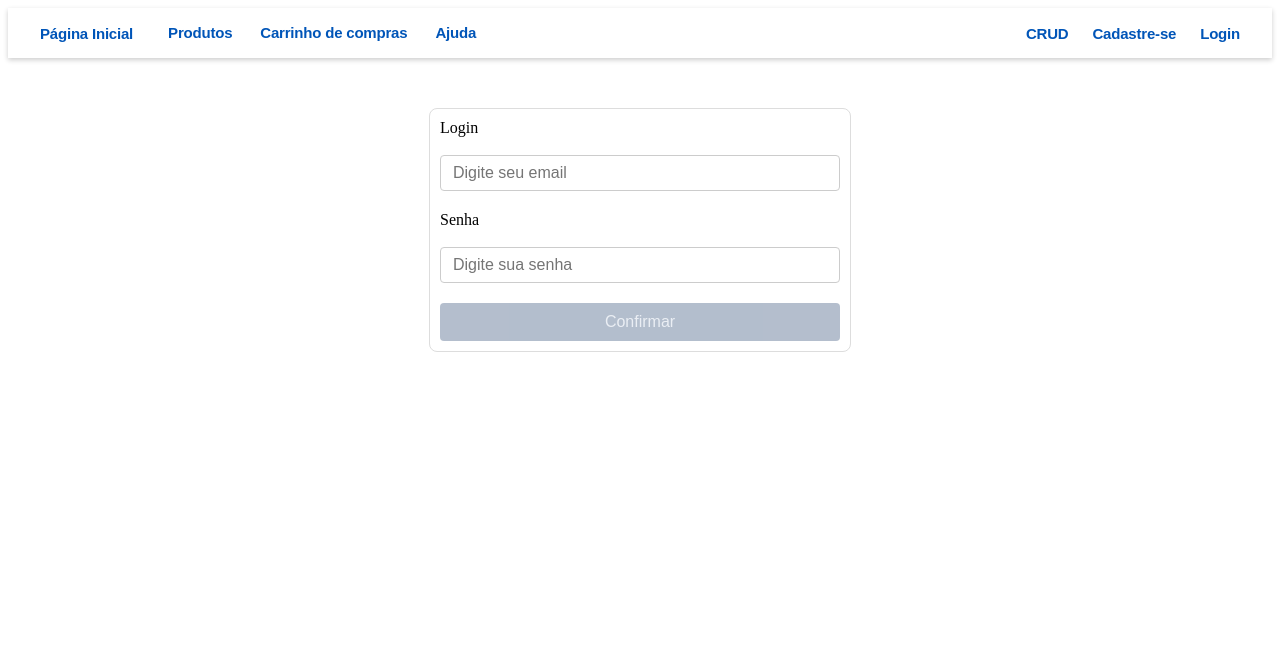
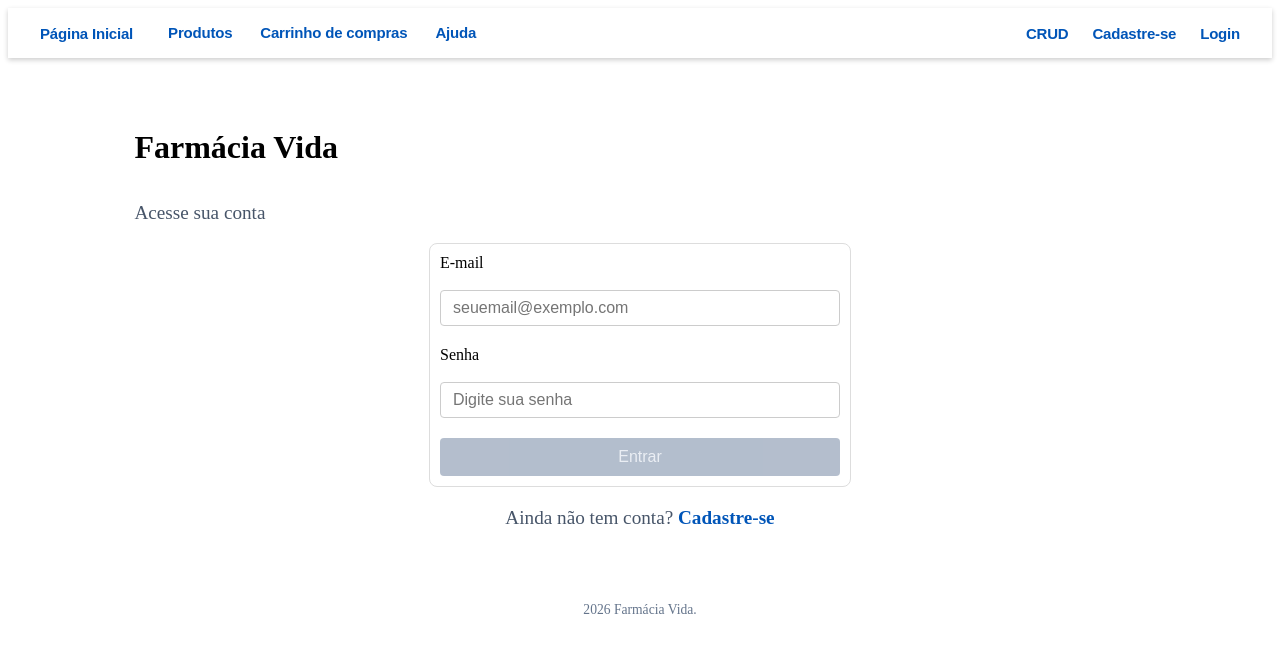
Before and after one commit to williamalmeida11/MinhaLoja, an Angular app: page /login in a window 1280 px wide. Shown: the top 652 px of the page. Built offline with nearby package versions, Linux system fonts and the light colour scheme.

Commit message:
feat: adiciona link de cadastro e aviso de direitos autorais na tela de login

```diff
--- a/src/app/pages/login/login.component.css
+++ b/src/app/pages/login/login.component.css
@@ -60,3 +60,28 @@ form {
   cursor: not-allowed;
   opacity: 0.7;
 }
+.link-cadastro {
+    text-align: center;
+    margin-top: 20px;
+    font-size: 1rem;
+}
+
+.link-cadastro a {
+    color: #0055b8;
+    font-weight: bold;
+    text-decoration: none;
+}
+
+.link-cadastro a:hover {
+    text-decoration: underline;
+}
+
+.direitos {
+    margin-top: 40px;
+    text-align: center;
+}
+
+.direitos p {
+    font-size: 0.85rem;
+    color: #64748b;
+}
--- a/src/app/pages/login/login.component.html
+++ b/src/app/pages/login/login.component.html
@@ -1,25 +1,37 @@
 
 <div class="content-container">
 
+    <h1>Farmácia Vida</h1>
+    <p>Acesse sua conta</p>
+
     <form>
-        <label for="email">Login</label><br>
+        <label for="email">E-mail</label><br>
         <input class="input-simples" id="email" name="email"
-	 type="email" placeholder="Digite seu email"
+            type="email" placeholder="seuemail@exemplo.com"
             (keyup)="validarFormulario()"
             [(ngModel)]="login"
-         />
+        />
 
         <label for="input-senha">Senha</label><br>
         <input class="input-simples" id="input-senha" name="input-senha"
-	type="password" placeholder="Digite sua senha"
+            type="password" placeholder="Digite sua senha"
             (keyup)="validarFormulario()"
             [(ngModel)]="senha"
         />
 
-        <button class="input-submeter"
+        <button class="input-submeter" type="button"
             [disabled]="botaoDesabilitado"
-            (click)="fazerLogin()" >
-            Confirmar
+            (click)="fazerLogin()">
+            Entrar
         </button>
     </form>
+
+    <p class="link-cadastro">
+        Ainda não tem conta? <a routerLink="/cadastro-clientes">Cadastre-se</a>
+    </p>
+
+    <footer class="direitos">
+        <p> 2026 Farmácia Vida.</p>
+    </footer>
+
 </div>
```
Also changed, not shown: src/app/pages/login/login.component.ts (+13 -13 lines).
